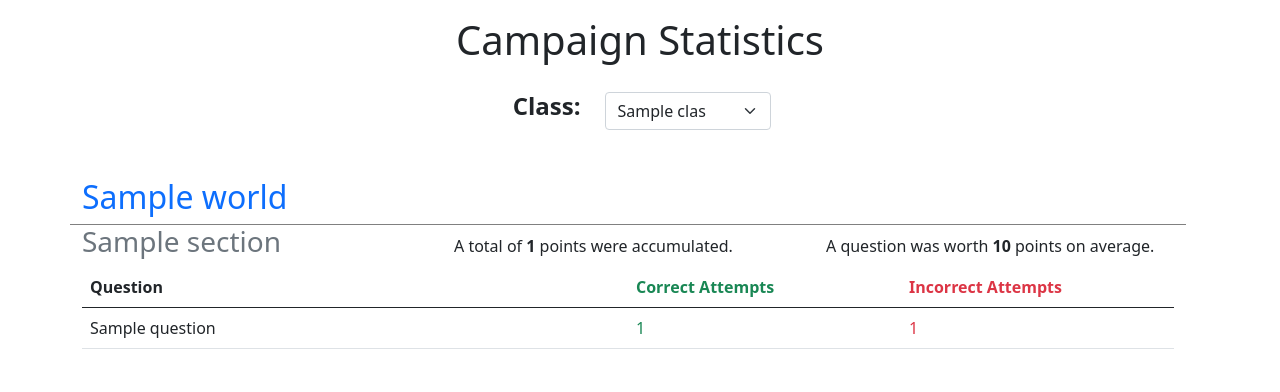
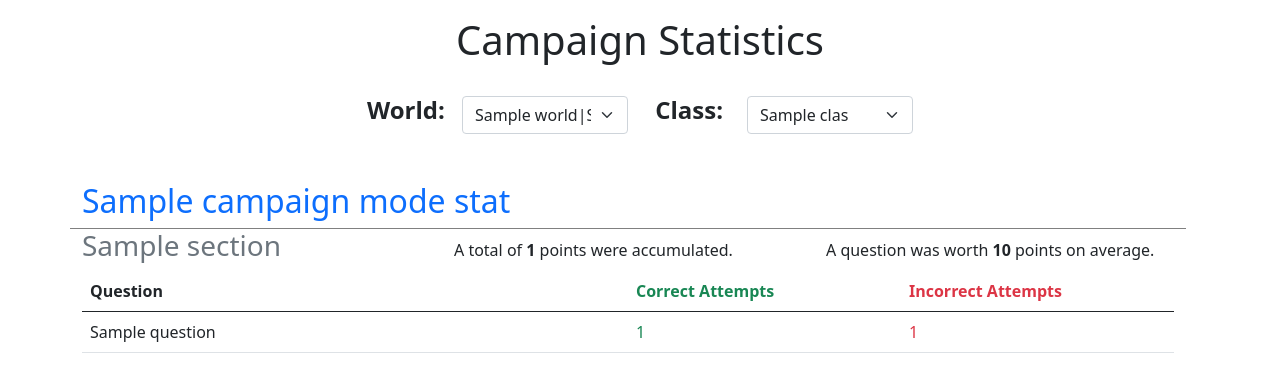
Before and after one commit to weixingp/slay-the-software-backend, a Django app: template main/templates/main/campaign_statistics.html in a window 1280 px wide. Shown: the part 56-448 px from the top of the page. Run offline with Django 3.2, Linux system fonts and the light colour scheme; tables that the repository leaves empty hold one stand-in row (values such as "Sample post"); the template is opened without the code that fills it: values that come from a table or form of the project are taken from there, most other values are stand-ins (such as "Sample title", 1, 10 or a date in 2020).

Commit message:
modified campaign statistics web page

```diff
--- a/main/static/main/script.js
+++ b/main/static/main/script.js
@@ -1,9 +1,15 @@
+function changeWorld(selectObject) {
+    const world_name = selectObject.value
+    window.location.replace("/admin/campaign_statistics?world=" + world_name)
+}
+
 function changeClass(selectObject) {
+    const world_name = document.getElementById("select-world").value;
     const class_name = selectObject.value;
     if (class_name === "All") {
-        window.location.replace("/admin/campaign_statistics/");
+        window.location.replace("/admin/campaign_statistics?world=" + world_name);
     } else {
-        window.location.replace("/admin/campaign_statistics?" + "class=" + class_name);
+        window.location.replace("/admin/campaign_statistics?world=" + world_name + "&class=" + class_name);
     }
 }
 
--- a/main/templates/main/campaign_statistics.html
+++ b/main/templates/main/campaign_statistics.html
@@ -33,7 +33,25 @@
                 <h1>Campaign Statistics</h1>
             </div>
         </div>
-        <div class="row justify-content-center" style="padding-top: 20px">
+        <div class="row justify-content-center pt-4" id="worlds">
+            <div class="col-1">
+                <h4 class="text-end"><strong>World:</strong></h4>
+            </div>
+            <div class="col-2">
+                <select
+                        class="form-select"
+                        aria-label="select class"
+                        id="select-world"
+                        onchange="changeWorld(this)">
+                    {% for world in worlds %}
+                        {% if world == current_world %}
+                        <option value={{ world }} selected>{{ world }}</option>
+                        {% else %}
+                        <option value={{ world }}>{{ world }}</option>
+                        {% endif %}
+                    {% endfor %}
+                </select>
+            </div>
             <div class="col-1">
                 <h4 class="text-end"><strong>Class:</strong></h4>
             </div>
@@ -55,14 +73,13 @@
         </div>
         <br><br>
 
-        {% for world in campaign_mode_stats %}
         <div class="row" id="world">
             <div class="row" id="world_name">
                 <div class="col" style="border-bottom: 1px solid gray;">
-                    <h2 class="text-primary">{{ world.world_name }}</h2>
+                    <h2 class="text-primary">{{ campaign_mode_stats.world_name }}</h2>
                 </div>
             </div>
-            {% for section in world.sections %}
+            {% for section in campaign_mode_stats.sections %}
             <div class="row" id="section">
                 <div class="col">
                     <h3 class="text-secondary">{{ section.sub_topic_name }}</h3>
@@ -99,7 +116,6 @@
             </div>
             {% endfor %}
         </div>
-        {% endfor %}
     </div>
 
     <script src="https://cdn.jsdelivr.net/npm/bootstrap@5.0.0-beta2/dist/js/bootstrap.bundle.min.js" integrity="sha384-b5kHyXgcpbZJO/tY9Ul7kGkf1S0CWuKcCD38l8YkeH8z8QjE0GmW1gYU5S9FOnJ0" crossorigin="anonymous"></script>
```
Also changed, not shown: main/admin.py (+21 -3 lines).
